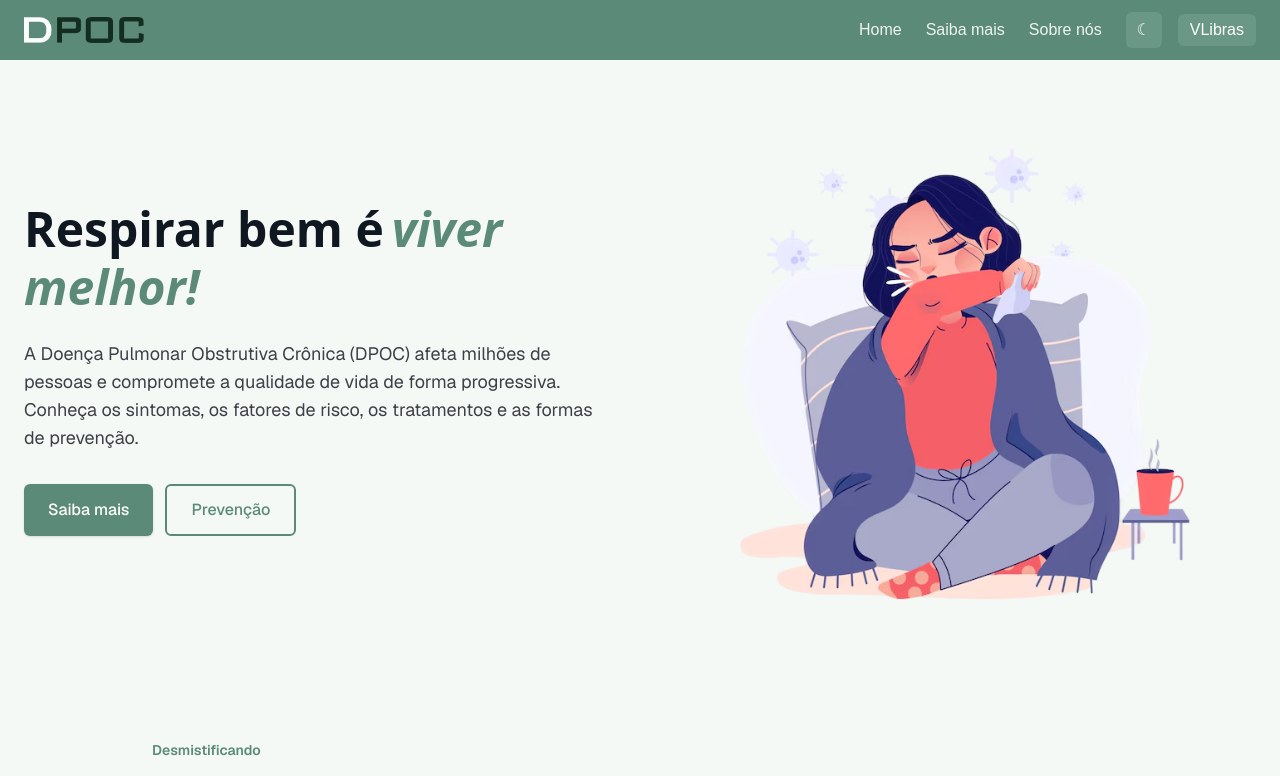
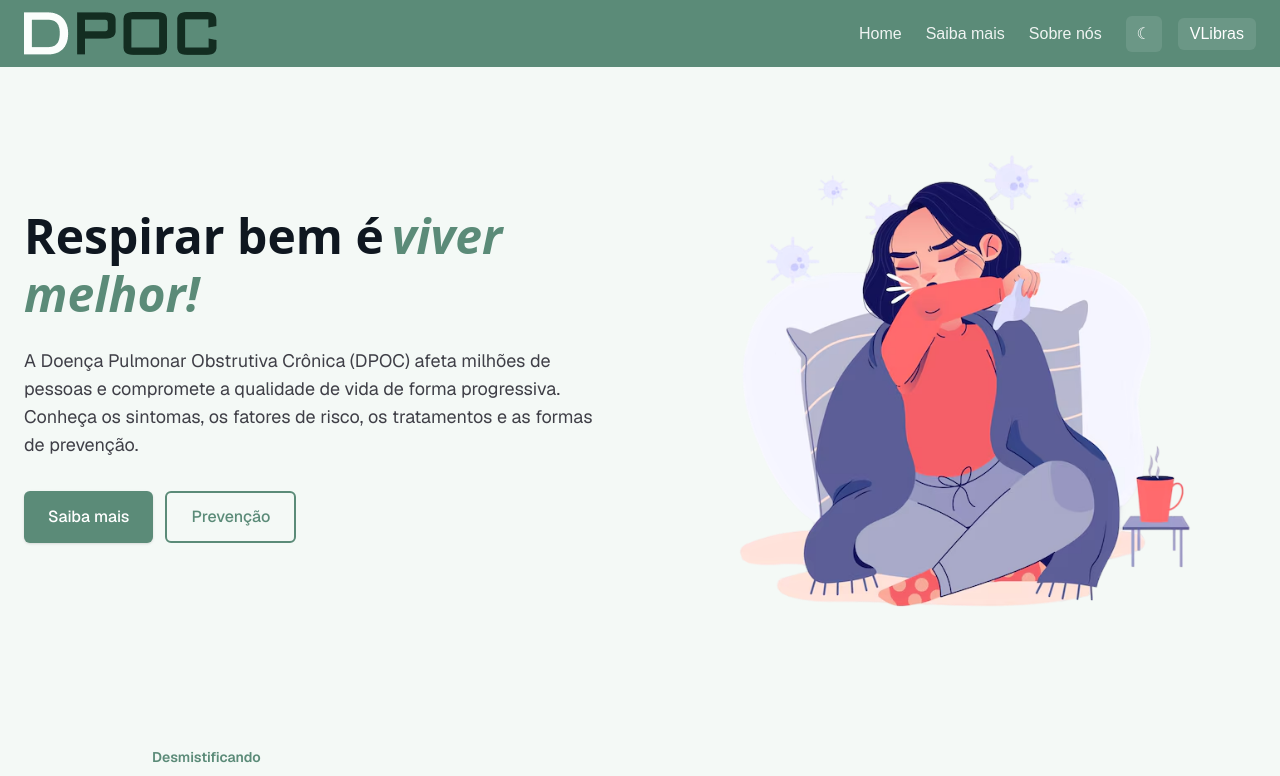
Before and after one commit to Fabiovieira05/Projeto-DPOC, a Next.js app: page / in a window 1280 px wide. Shown: the top 776 px of the page. Built offline with nearby package versions, Linux system fonts and the light colour scheme.

Commit message:
feat: atualizar ícones e estilos no Accordion, Footer e Navbar

```diff
--- a/app/components/Accordion.tsx
+++ b/app/components/Accordion.tsx
@@ -17,14 +17,14 @@ export default function Accordion({ items }: { items: Item[] }) {
             aria-expanded={open === i}
           >
             <div className="flex items-center gap-4">
-              {/* Ícone de X (Mito) */}
+
               <svg width="12" height="12" viewBox="0 0 14 14" fill="none" xmlns="http://www.w3.org/2000/svg">
                 <path d="M1 1L13 13M1 13L13 1" stroke="currentColor" strokeWidth="1.5" strokeLinecap="round" strokeLinejoin="round"/>
               </svg>
               <span className="text-left font-medium text-[15px]">{it.title}</span>
             </div>
 
-            {/* Ícone de Chevron animado (Seta V) */}
+
             <svg
               className={`w-5 h-5 transition-transform duration-200 ${open === i ? 'rotate-180' : ''}`}
               fill="none"
--- a/app/components/Footer.tsx
+++ b/app/components/Footer.tsx
@@ -5,13 +5,13 @@ export default function Footer() {
     <footer className="w-full bg-[#1e3a2b] text-white mt-auto">
       <div className="mx-auto w-full max-w-7xl px-6 pt-16 pb-8">
 
-        {/* Parte Superior: Logo e Instituição */}
+
         <div className="flex justify-end mb-8">
           <div className="flex flex-col items-end text-right">
             <div className="mb-3">
-              {/* Lembre-se de colocar a imagem da logo na pasta public */}
+
               <Image
-                src="/unb-logo.png"
+                src="/unblogo.png"
                 alt="Logo Universidade de Brasília"
                 width={110}
                 height={40}
@@ -27,10 +27,10 @@ export default function Footer() {
           </div>
         </div>
 
-        {/* Linha Divisória */}
+
         <div className="border-t border-white/10 w-full mb-6"></div>
 
-        {/* Parte Inferior: Aviso Legal */}
+
         <div className="text-center text-xs md:text-sm text-white/60">
           <p>
             Desenvolvido com o objetivo de promover educação em saúde e conscientização sobre a DPOC. Projeto acadêmico — sem fins comerciais.
--- a/app/components/Navbar.tsx
+++ b/app/components/Navbar.tsx
@@ -12,7 +12,14 @@ export default function Navbar() {
       <div className="mx-auto max-w-7xl px-6 py-3 flex items-center justify-between">
         <div className="flex items-center">
           <Link href="/" className="flex items-center">
-            <Image src="/DPOC.png" alt="DPOC" width={120} height={32} priority />
+            <Image
+              src="/DPOC.png"
+              alt="DPOC"
+              width={120}
+              height={32}
+              priority
+              className="w-auto h-auto object-contain"
+            />
             <span className="sr-only">DPOC</span>
           </Link>
         </div>
```
Also changed, not shown: public/unblogo.png (added).
